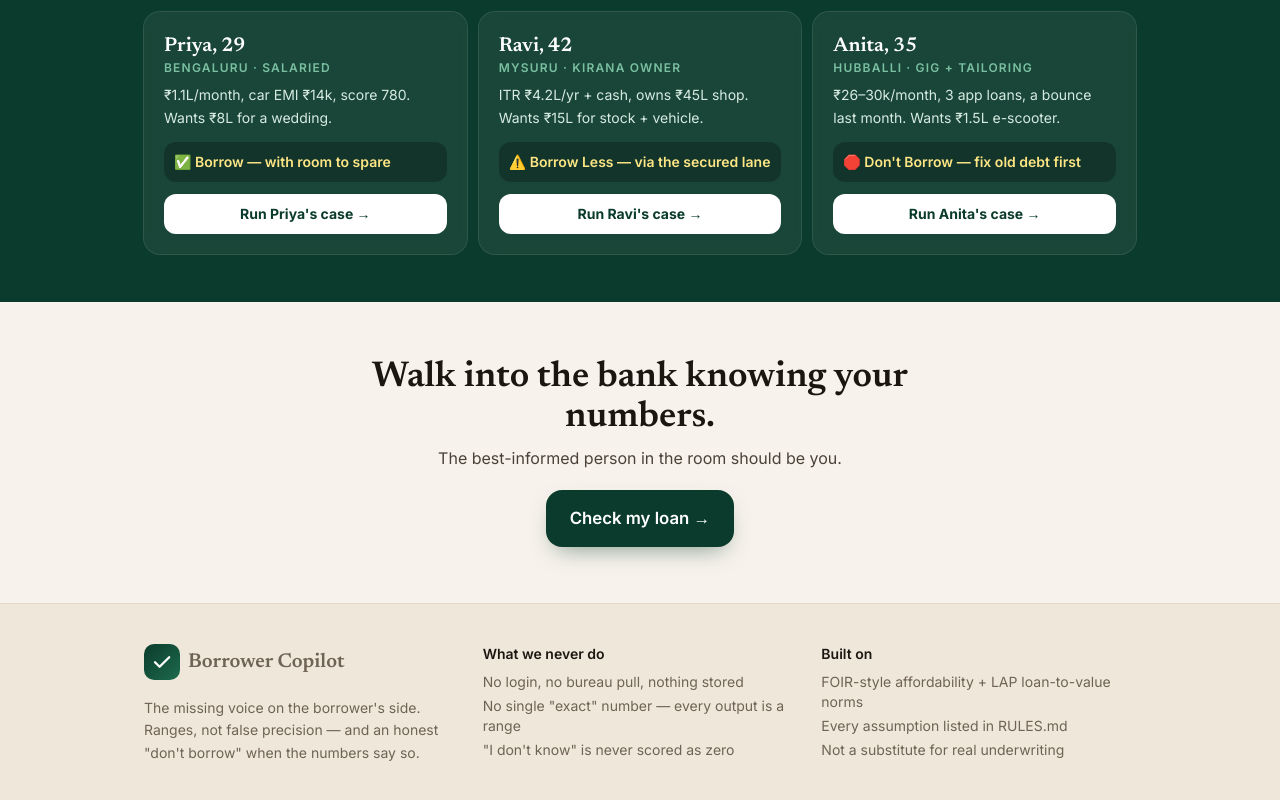
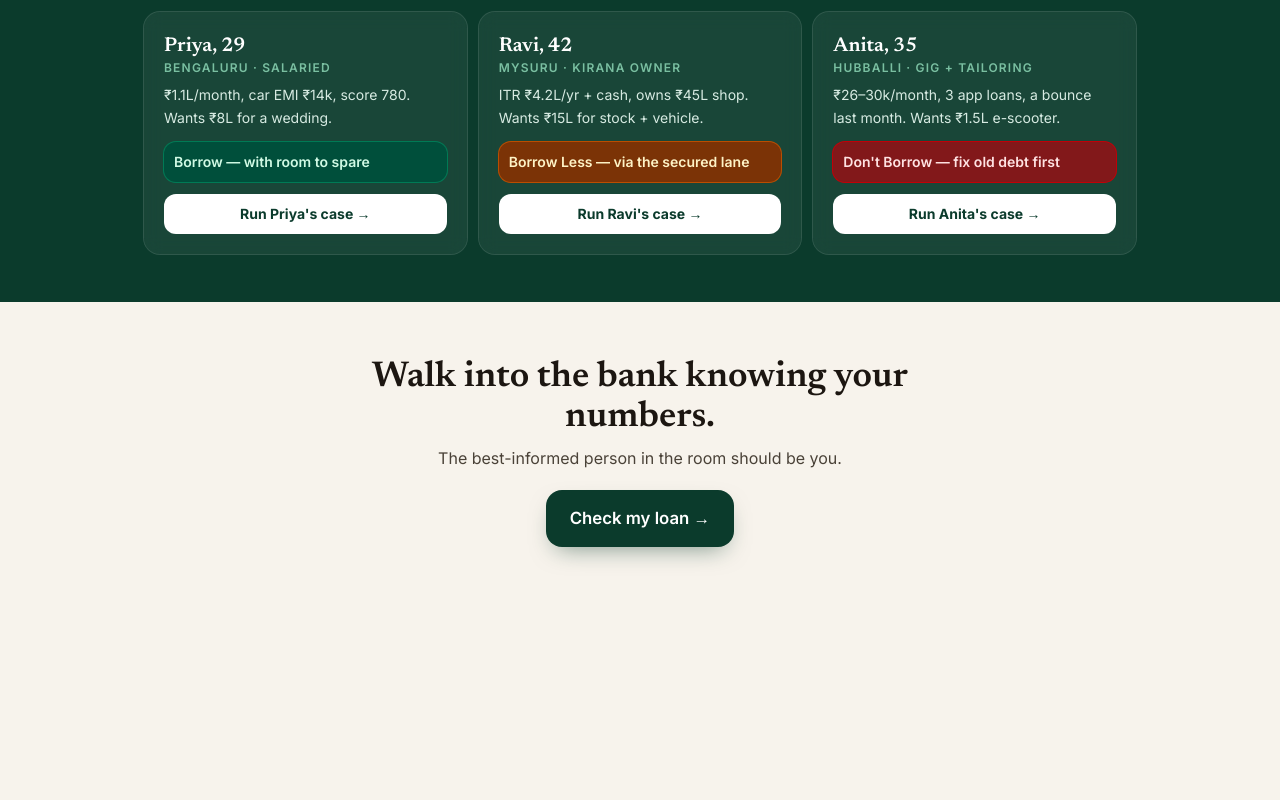
Before and after one commit to bkk07/Borrower-Copilot, a React (Vite) app: page / in a window 1280 px wide. Shown: the part 2072-2872 px from the top of the page. After the commit the page ends 2675 px from the top, so only its background shows below. Built offline with nearby package versions, Linux system fonts and the light colour scheme.

Commit message:
Remove footer and persona emojis: thin color badges, no Footer import

```diff
--- a/src/App.jsx
+++ b/src/App.jsx
@@ -6,7 +6,7 @@ import { formatINR, fmtLakh } from "./rules/finance.js";
 import QuestionInput from "./components/Questionnaire.jsx";
 import ReviewAnswers from "./components/ReviewAnswers.jsx";
 import ResultsScreen from "./components/ResultsScreen.jsx";
-import { Header, Footer, Logo } from "./components/ui.jsx";
+import { Header, Logo } from "./components/ui.jsx";
 
 function tryEvaluate(draft) {
   try {
@@ -19,9 +19,9 @@ function tryEvaluate(draft) {
 }
 
 const PERSONAS = [
-  { key: "priya", name: "Priya, 29", place: "Bengaluru · salaried", line: "₹1.1L/month, car EMI ₹14k, score 780. Wants ₹8L for a wedding.", expect: "✅ Borrow — with room to spare" },
-  { key: "ravi", name: "Ravi, 42", place: "Mysuru · kirana owner", line: "ITR ₹4.2L/yr + cash, owns ₹45L shop. Wants ₹15L for stock + vehicle.", expect: "⚠️ Borrow Less — via the secured lane" },
-  { key: "anita", name: "Anita, 35", place: "Hubballi · gig + tailoring", line: "₹26–30k/month, 3 app loans, a bounce last month. Wants ₹1.5L e-scooter.", expect: "🛑 Don't Borrow — fix old debt first" },
+  { key: "priya", name: "Priya, 29", place: "Bengaluru · salaried", line: "₹1.1L/month, car EMI ₹14k, score 780. Wants ₹8L for a wedding.", expect: "Borrow — with room to spare" },
+  { key: "ravi", name: "Ravi, 42", place: "Mysuru · kirana owner", line: "ITR ₹4.2L/yr + cash, owns ₹45L shop. Wants ₹15L for stock + vehicle.", expect: "Borrow Less — via the secured lane" },
+  { key: "anita", name: "Anita, 35", place: "Hubballi · gig + tailoring", line: "₹26–30k/month, 3 app loans, a bounce last month. Wants ₹1.5L e-scooter.", expect: "Don't Borrow — fix old debt first" },
 ];
 
 const OUTPUTS = [
@@ -195,7 +195,7 @@ export default function App() {
                   <p className="font-display text-xl font-semibold text-white">{p.name}</p>
                   <p className="text-xs font-semibold uppercase tracking-widest text-emerald-200/70">{p.place}</p>
                   <p className="mt-2 text-sm leading-relaxed text-emerald-50/90">{p.line}</p>
-                  <p className="mt-3 rounded-xl bg-black/25 p-2.5 text-sm font-semibold text-amber-200">{p.expect}</p>
+                  <p className={`mt-3 rounded-xl p-2.5 text-sm font-semibold ${p.key === "priya" ? "bg-emerald-900 text-emerald-100 ring-1 ring-emerald-700" : p.key === "ravi" ? "bg-amber-900 text-amber-100 ring-1 ring-amber-700" : "bg-red-900 text-red-100 ring-1 ring-red-700"}`}>{p.expect}</p>
                   <button type="button" onClick={() => loadPreset(p.key)} className="mt-3 w-full cursor-pointer rounded-xl bg-white py-2.5 text-sm font-bold text-[#0b3b2c] hover:bg-emerald-50">
                     Run {p.name.split(",")[0]}'s case →
                   </button>
@@ -211,7 +211,6 @@ export default function App() {
           <p className="mt-2 text-[#4a4238]">The best-informed person in the room should be you.</p>
           <button type="button" onClick={startFresh} className="bc-btn-primary mx-auto mt-5 !w-auto px-10">Check my loan →</button>
         </section>
-        <Footer />
       </div>
     );
   }
@@ -315,7 +314,6 @@ export default function App() {
           onEdit={(qid) => { const i = visible.findIndex((qq) => qq.id === qid); setQIndex(Math.max(0, i)); setStep("quiz"); window.scrollTo(0, 0); }}
           onSubmit={() => { setStep("results"); window.scrollTo(0, 0); }}
         />
-        <Footer />
       </div>
     );
   }
@@ -338,7 +336,6 @@ export default function App() {
         onRestart={() => { setDraft(blankDraft); setQIndex(0); setStep("welcome"); window.scrollTo(0, 0); }}
         onEdit={() => { setStep("review"); window.scrollTo(0, 0); }}
       />
-      <Footer />
     </div>
   );
 }
--- a/src/components/ui.jsx
+++ b/src/components/ui.jsx
@@ -50,36 +50,7 @@ export function Header({ onHome, onCta, ctaLabel = "Check my loan" }) {
   );
 }
 
-export function Footer() {
-  return (
-    <footer className="border-t border-[#e3d9c6] bg-[#efe8da]">
-      <div className="mx-auto grid w-full max-w-5xl gap-6 px-4 py-10 text-sm text-[#6f6355] md:grid-cols-3">
-        <div>
-          <Logo />
-          <p className="mt-3 leading-relaxed">
-            The missing voice on the borrower's side. Ranges, not false precision — and an honest "don't borrow" when the numbers say so.
-          </p>
-        </div>
-        <div>
-          <p className="font-semibold text-[#1c1611]">What we never do</p>
-          <ul className="mt-2 space-y-1">
-            <li>No login, no bureau pull, nothing stored</li>
-            <li>No single "exact" number — every output is a range</li>
-            <li>"I don't know" is never scored as zero</li>
-          </ul>
-        </div>
-        <div>
-          <p className="font-semibold text-[#1c1611]">Built on</p>
-          <ul className="mt-2 space-y-1">
-            <li>FOIR-style affordability + LAP loan-to-value norms</li>
-            <li>Every assumption listed in RULES.md</li>
-            <li>Not a substitute for real underwriting</li>
-          </ul>
-        </div>
-      </div>
-    </footer>
-  );
-}
+
 
 export function ConfBadge({ level }) {
   const map = {
```
